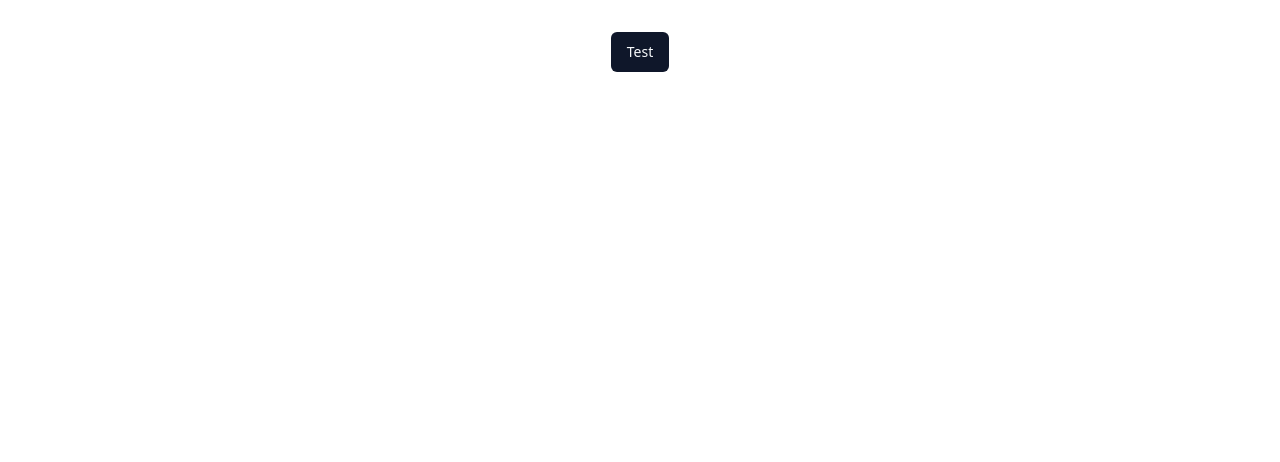
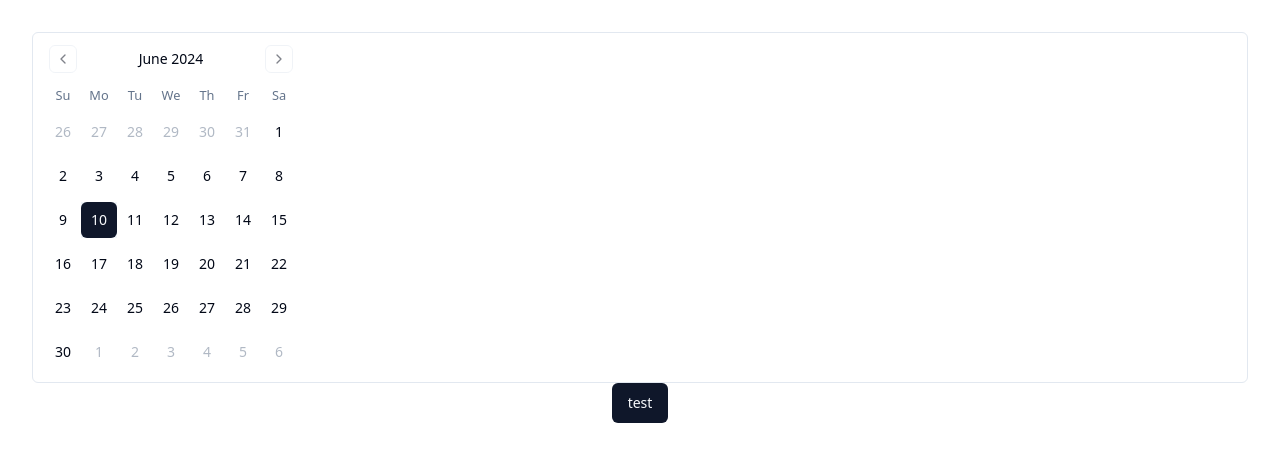
Before and after one commit to Zuzana-bor/lumi-case-study, a React (Vite) app: page / in a window 1280 px wide. Shown: the top 462 px of the page. Built offline with nearby package versions, Linux system fonts and the light colour scheme.

Commit message:
added calendar

```diff
--- a/package.json
+++ b/package.json
@@ -13,8 +13,10 @@
     "@radix-ui/react-slot": "^1.0.2",
     "class-variance-authority": "^0.7.0",
     "clsx": "^2.1.1",
+    "date-fns": "^3.6.0",
     "lucide-react": "^0.391.0",
     "react": "^18.2.0",
+    "react-day-picker": "^8.10.1",
     "react-dom": "^18.2.0",
     "tailwind-merge": "^2.3.0",
     "tailwindcss-animate": "^1.0.7"
--- a/src/App.tsx
+++ b/src/App.tsx
@@ -1,12 +1,8 @@
 import './App.css';
-import { Button } from '@/components/ui/button';
+import Session from './Session';
 
 function App() {
-  return (
-    <>
-      <Button>Test</Button>
-    </>
-  );
+  return <Session />;
 }
 
 export default App;
--- /dev/null
+++ b/src/Session.tsx
@@ -0,0 +1,21 @@
+import { Calendar } from './components/ui/calendar';
+import { Button } from './components/ui/button';
+import React from 'react';
+
+const Session = () => {
+  const [date, setDate] = React.useState<Date | undefined>(new Date());
+  console.log(date);
+  return (
+    <>
+      <Calendar
+        mode="single"
+        selected={date}
+        onSelect={setDate}
+        className="rounded-md border"
+      />
+      <Button>test</Button>
+    </>
+  );
+};
+
+export default Session;
--- /dev/null
+++ b/src/components/ui/calendar.tsx
@@ -0,0 +1,64 @@
+import * as React from "react"
+import { ChevronLeft, ChevronRight } from "lucide-react"
+import { DayPicker } from "react-day-picker"
+
+import { cn } from "@/lib/utils"
+import { buttonVariants } from "@/components/ui/button"
+
+export type CalendarProps = React.ComponentProps<typeof DayPicker>
+
+function Calendar({
+  className,
+  classNames,
+  showOutsideDays = true,
+  ...props
+}: CalendarProps) {
+  return (
+    <DayPicker
+      showOutsideDays={showOutsideDays}
+      className={cn("p-3", className)}
+      classNames={{
+        months: "flex flex-col sm:flex-row space-y-4 sm:space-x-4 sm:space-y-0",
+        month: "space-y-4",
+        caption: "flex justify-center pt-1 relative items-center",
+        caption_label: "text-sm font-medium",
+        nav: "space-x-1 flex items-center",
+        nav_button: cn(
+          buttonVariants({ variant: "outline" }),
+          "h-7 w-7 bg-transparent p-0 opacity-50 hover:opacity-100"
+        ),
+        nav_button_previous: "absolute left-1",
+        nav_button_next: "absolute right-1",
+        table: "w-full border-collapse space-y-1",
+        head_row: "flex",
+        head_cell:
+          "text-muted-foreground rounded-md w-9 font-normal text-[0.8rem]",
+        row: "flex w-full mt-2",
+        cell: "h-9 w-9 text-center text-sm p-0 relative [&:has([aria-selected].day-range-end)]:rounded-r-md [&:has([aria-selected].day-outside)]:bg-accent/50 [&:has([aria-selected])]:bg-accent first:[&:has([aria-selected])]:rounded-l-md last:[&:has([aria-selected])]:rounded-r-md focus-within:relative focus-within:z-20",
+        day: cn(
+          buttonVariants({ variant: "ghost" }),
+          "h-9 w-9 p-0 font-normal aria-selected:opacity-100"
+        ),
+        day_range_end: "day-range-end",
+        day_selected:
+          "bg-primary text-primary-foreground hover:bg-primary hover:text-primary-foreground focus:bg-primary focus:text-primary-foreground",
+        day_today: "bg-accent text-accent-foreground",
+        day_outside:
+          "day-outside text-muted-foreground opacity-50 aria-selected:bg-accent/50 aria-selected:text-muted-foreground aria-selected:opacity-30",
+        day_disabled: "text-muted-foreground opacity-50",
+        day_range_middle:
+          "aria-selected:bg-accent aria-selected:text-accent-foreground",
+        day_hidden: "invisible",
+        ...classNames,
+      }}
+      components={{
+        IconLeft: ({ ...props }) => <ChevronLeft className="h-4 w-4" />,
+        IconRight: ({ ...props }) => <ChevronRight className="h-4 w-4" />,
+      }}
+      {...props}
+    />
+  )
+}
+Calendar.displayName = "Calendar"
+
+export { Calendar }
```
Also changed, not shown: 1 other file (tests, documents, lock files or other folders).
